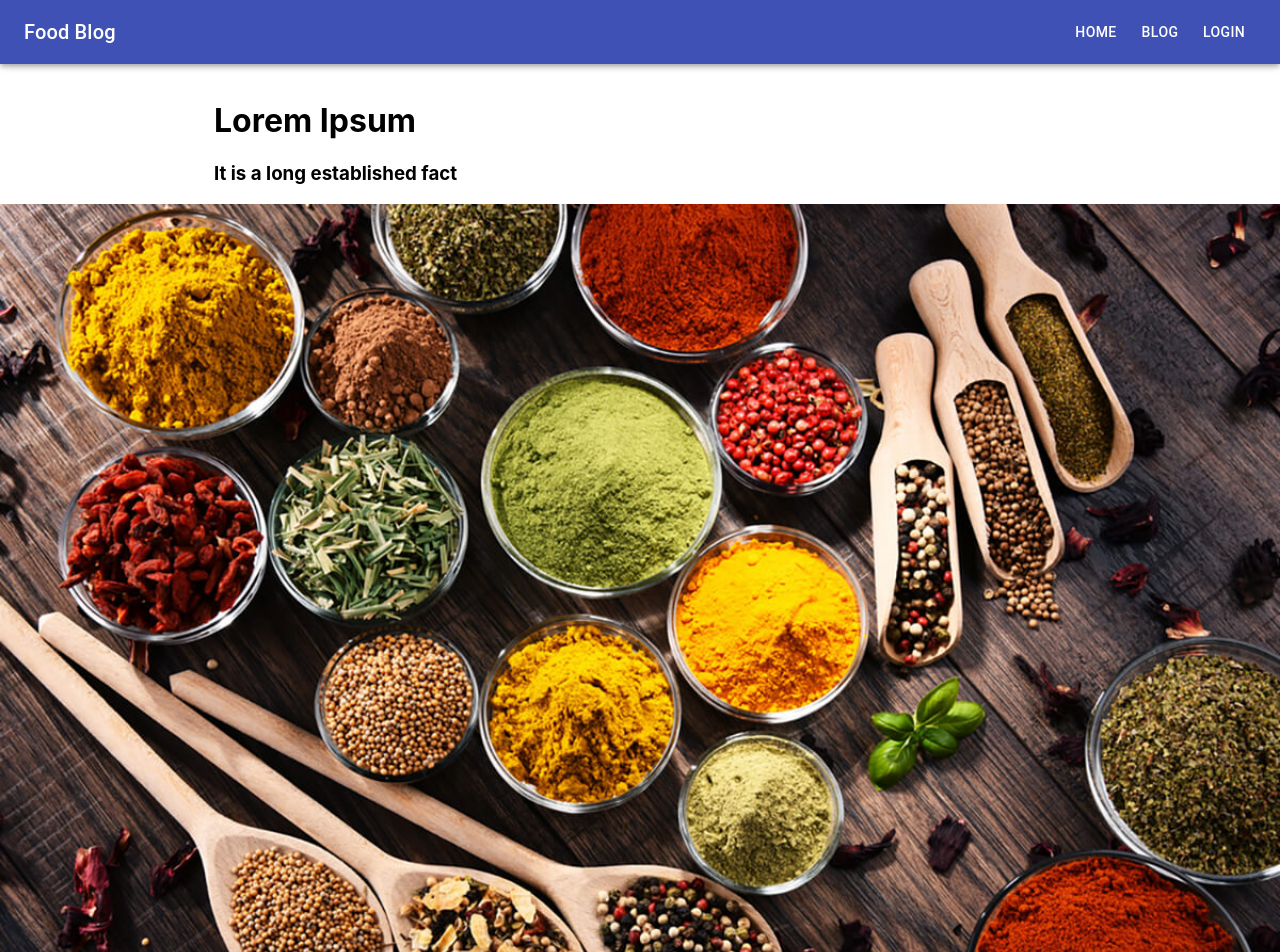
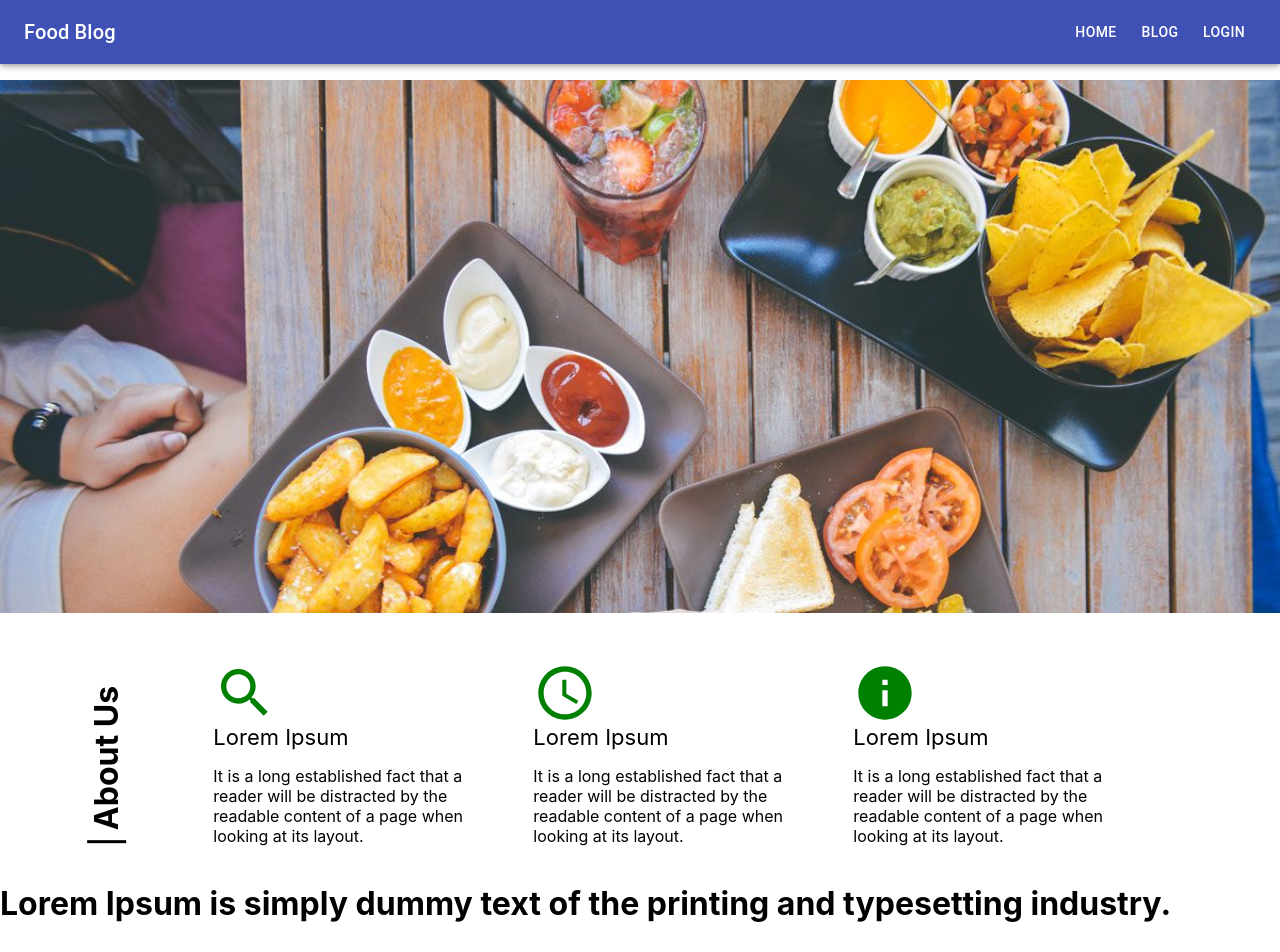
Before and after one commit to ralp123/test123, a React (Create React App) app: page / in a window 1280 px wide. Shown: the top 952 px of the page. Built offline with nearby package versions, Linux system fonts and the light colour scheme.

Commit message:
Added about us

```diff
--- a/src/App.scss
+++ b/src/App.scss
@@ -33,3 +33,9 @@
 .no-padding {
   padding: 0px;
 }
+
+.aboutUsText {
+  transform: matrix(0, -1, 1, 0, 0, 82);
+  border-left-style: solid;
+  padding-left: 10px;
+}
--- a/src/components/homepage/HomePage.js
+++ b/src/components/homepage/HomePage.js
@@ -4,9 +4,14 @@ import { connect } from 'react-redux';
 import PropTypes from 'prop-types';
 import { makeStyles, withStyles } from '@material-ui/core/styles';
 
+
 import Blog from './Blog';
 import Grid from '@material-ui/core/Grid';
 import Container from '@material-ui/core/Container';
+
+import Icon from '@material-ui/core/Icon';
+import { AccessAlarm, Search, QueryBuilder, Info } from '@material-ui/icons';
+import DeleteIcon from '@material-ui/icons/Delete';
 
 // import CircularProgress from '@material-ui/core/CircularProgress';
 // import Paper from '@material-ui/core/Paper';
@@ -25,6 +30,7 @@ import Container from '@material-ui/core/Container';
 // import MoreVertIcon from '@material-ui/icons/MoreVert';
 
 import Api from '../../apis/api';
+import { green } from '@material-ui/core/colors';
 
 const customStyles = {
     root: {
@@ -42,6 +48,23 @@ const customStyles = {
         paddingRight : '0px',
         paddingLeft : '0px',
     },
+    customIcon: {
+        color : 'green',
+        fontSize: '64px',
+        marginTop: '48px',
+        marginBottom: '20px'
+    },
+    aboutUsText: {
+        writingMode: 'vertical-rl',
+        textOrientation: 'upright'
+    },
+    spanIconTitle: {
+        marginLeft: "-64px",
+        fontSize: "22px"
+    },
+    iconContent: {
+        paddingRight: "20px"
+    }
     // media: {
     //     'height': '0',
     //     'paddingTop': '30%', // 16:9
@@ -61,19 +84,45 @@ class HomePage extends Component {
         return (
             <>
                 <Grid container className={classes.root} >
-                    <Container maxWidth="md">
+                    {/* <Container maxWidth="md">
                         <Grid container xs={12} sm={12} class={classes.customPadding}>
                             <h1>Lorem Ipsum</h1>
                             <h3>It is a long established fact</h3>
                         </Grid>
-                    </Container>
+                    </Container> */}
                     <Container className={classes.zeroPadding}>
                         <Grid container xs={12} sm={12} className="test">
-                           <img className={classes.img} src={require('../../images/spices1200x800-1.jpg')} />
+                           <img className={classes.img} src={require('../../images/food-trends-2018-1200x500.jpg')} />
                         </Grid>
                     </Container>
                     {/* <Blog /> */}
-
+                    <Container maxWidth="xl" className={classes.zeroPadding}>
+                        <Grid container xs={12} sm={12} >
+                            <Grid item sm={2}>
+                                <h1 className="aboutUsText">About Us</h1>
+                            </Grid>
+                            <Grid item sm={3}>
+                                <Search className={classes.customIcon} />
+                                <span className={classes.spanIconTitle}>Lorem Ipsum</span>
+                                <p className={classes.iconContent}>It is a long established fact that a reader will be distracted by the readable content of a page when looking at its layout.</p>
+                            </Grid>
+                            <Grid item sm={3}>
+                                <QueryBuilder className={classes.customIcon} />
+                                <span className={classes.spanIconTitle}>Lorem Ipsum</span>
+                                <p className={classes.iconContent}>It is a long established fact that a reader will be distracted by the readable content of a page when looking at its layout.</p>
+                            </Grid>
+                            <Grid item sm={3}>
+                                <Info className={classes.customIcon} />
+                                <span className={classes.spanIconTitle}>Lorem Ipsum</span>
+                                <p className={classes.iconContent}>It is a long established fact that a reader will be distracted by the readable content of a page when looking at its layout.</p>
+                            </Grid>
+                        </Grid>
+                    </Container>
+                    <Container maxWidth="xl" className={classes.zeroPadding}>
+                        <Grid container xs={12} sm={12} >
+                            <h1>Lorem Ipsum is simply dummy text of the printing and typesetting industry.</h1>
+                        </Grid>
+                    </Container>
                 </Grid>
             </>
         )
--- a/src/index.js
+++ b/src/index.js
@@ -1,6 +1,7 @@
 import React from 'react';
 import ReactDOM from 'react-dom';
 import './index.css';
+import './App.scss';
 import App from './App';
 import { Provider } from 'react-redux';
 import store from './components/redux/reducers/post-reducer';
```
Also changed, not shown: src/components/homepage/html/my-html.html (added, +9 -0 lines), src/components/homepage/html/3dfmbi.jpg (added), src/images/food-trends-2018-1200x500.jpg (added).
